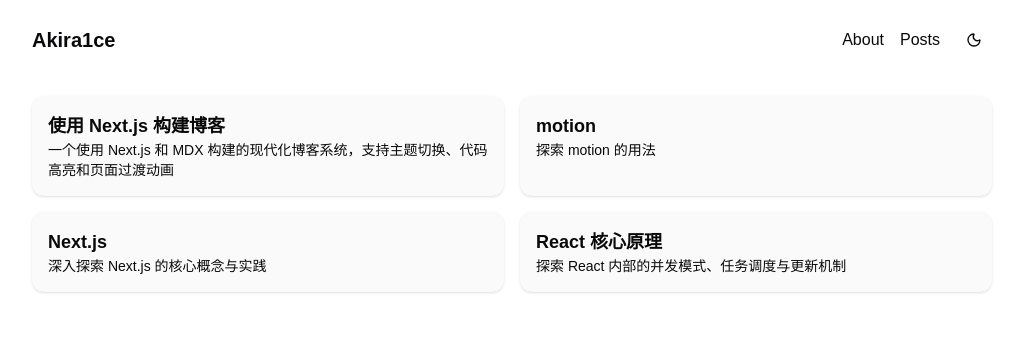
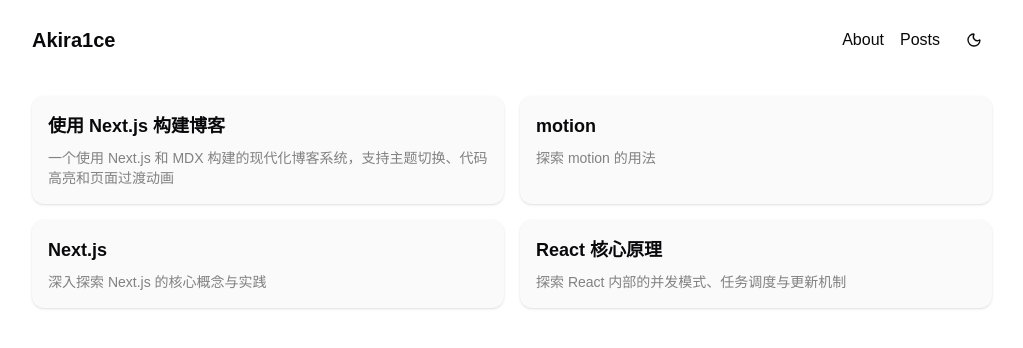
Before and after one commit to akira1ce/blog, a Next.js app: page /posts in a window 1280 px wide. Shown: the top 348 px of the page, without its empty margins (128-1151 px from the left). Built offline with nearby package versions, Linux system fonts and the light colour scheme; a web font is replaced by a local one.

Commit message:
style: change post card text color

```diff
--- a/src/app/posts/page.tsx
+++ b/src/app/posts/page.tsx
@@ -10,13 +10,13 @@
       <div className="grid grid-cols-1 gap-4 md:grid-cols-2">
         {posts.map((post, index) => (
           <FadeInUp
-            className="bg-card col-span-1 rounded-xl p-4 shadow"
+            className="bg-card col-span-1 rounded-xl shadow"
             key={post.slug}
             delay={index * 0.1}
           >
-            <Link href={`/${post.slug}`}>
+            <Link className="flex flex-col gap-2 p-4" href={`/${post.slug}`}>
               <div className="text-fore text-lg font-bold">{post.title}</div>
-              <div className="text-fore text-sm">{post.summary}</div>
+              <div className="text-fore/50 text-sm">{post.summary}</div>
             </Link>
           </FadeInUp>
         ))}
```
